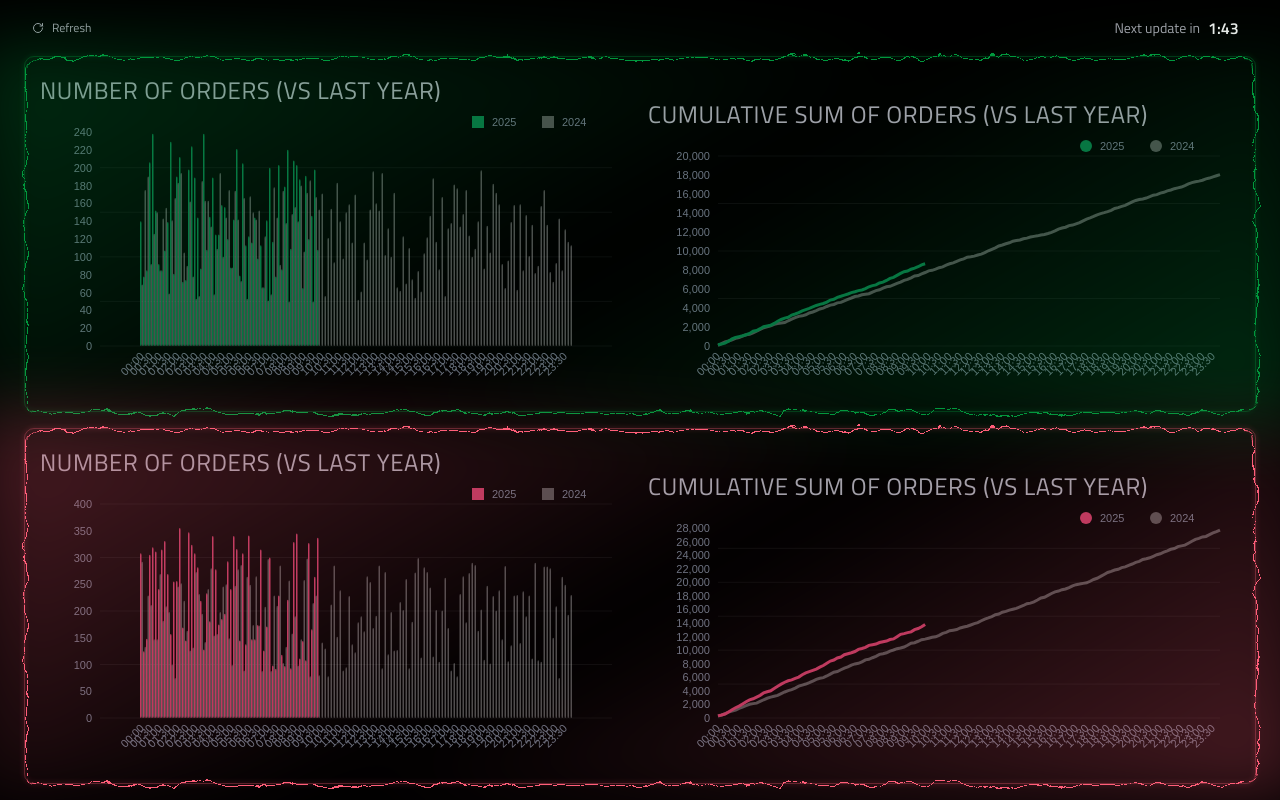
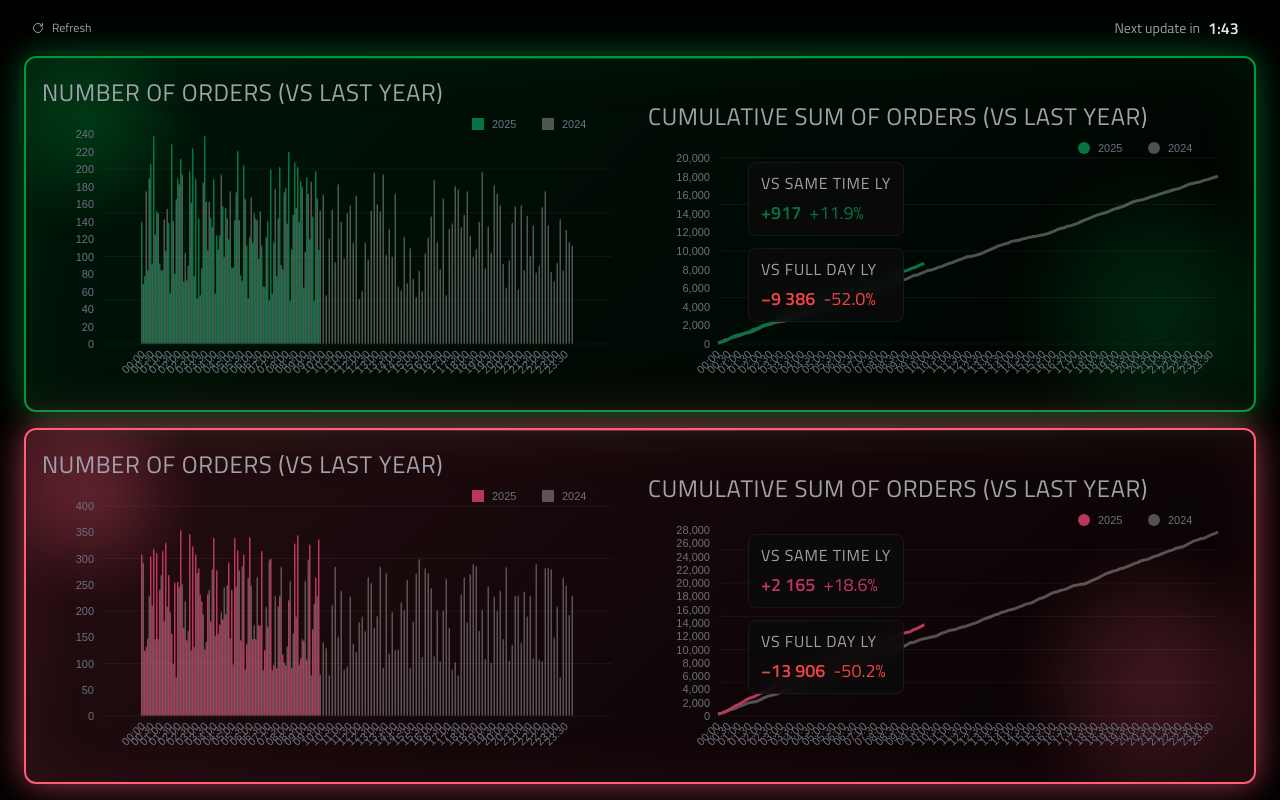
Before and after one commit to cdon-leo/shiny, a Next.js app: page / in a window 1280 px wide. Built offline with nearby package versions, Linux system fonts and the light colour scheme; no server answers.

Commit message:
A bit kinder animation on start page

```diff
--- a/src/app/(dashboard)/page.tsx
+++ b/src/app/(dashboard)/page.tsx
@@ -3,9 +3,9 @@
 import { RotateCw } from 'lucide-react';
 import { useDashboard } from '@/context/DashboardContext';
 import { BarChart } from '@/components/BarChart';
-import { LineChart } from '@/components/LineChart';
-import ElectricBorder from '@/components/ElectricBorder';
+import { LineChart, ComparisonStats } from '@/components/LineChart';
 import { BranchName } from '@/lib/colors';
+import { CoolBox } from '@/components/CoolBox';
 
 function formatCountdown(seconds: number): string {
   const mins = Math.floor(seconds / 60);
@@ -21,7 +21,20 @@ export default function ChartsPage() {
     error,
     triggerRefresh,
     nextUpdateCountdown,
+    latestInterval,
   } = useDashboard();
+
+  // Helper to get comparison stats for a branch
+  const getComparisonStats = (branchName: string): ComparisonStats | undefined => {
+    if (!latestInterval) return undefined;
+    const branchData = latestInterval.branches.find(b => b.branch === branchName);
+    if (!branchData) return undefined;
+    return {
+      cumulativeThisYear: branchData.cumulativeThisYear,
+      cumulativeLastYear: branchData.cumulativeLastYear,
+      cumulativeLastYearFullDay: branchData.cumulativeLastYearFullDay,
+    };
+  };
 
   // Initial loading state
   if (loadState === 'loading' && data.length === 0) {
@@ -79,32 +92,42 @@ export default function ChartsPage() {
       <div className="flex flex-col gap-4 flex-1 min-h-0">
         {/* CDON Row */}
         {cdonData && (
-          <ElectricBorder color="#00983D" speed={0.1} chaos={0.4} thickness={1} className="flex-1 min-h-0 p-4" style={{ borderRadius: '10px' }}>
+          <CoolBox color="#00983D">
             <div className="flex gap-4 h-full">
               <div className="flex-1 flex flex-col min-h-0 min-w-0">
                 <BarChart data={cdonData.barData} title={barChartTitle} branch={cdonData.branch as BranchName} />
               </div>
               <div className="flex-1 flex flex-col min-h-0 min-w-0">
                 <div className="h-5 mb-1" />
-                <LineChart data={cdonData.lineData} title={lineChartTitle} branch={cdonData.branch as BranchName} />
+                <LineChart
+                  data={cdonData.lineData}
+                  title={lineChartTitle}
+                  branch={cdonData.branch as BranchName}
+                  comparisonStats={getComparisonStats(cdonData.branch)}
+                />
               </div>
             </div>
-          </ElectricBorder>
+          </CoolBox>
         )}
 
         {/* Fyndiq Row */}
         {fyndiqData && (
-          <ElectricBorder color="#FF5E79" speed={0.1} chaos={0.4} thickness={1} className="flex-1 min-h-0 p-4" style={{ borderRadius: '10px' }}>
+          <CoolBox color="#FF5E79">
             <div className="flex gap-4 h-full">
               <div className="flex-1 flex flex-col min-h-0 min-w-0">
                 <BarChart data={fyndiqData.barData} title={barChartTitle} branch={fyndiqData.branch as BranchName} />
               </div>
               <div className="flex-1 flex flex-col min-h-0 min-w-0">
                 <div className="h-5 mb-1" />
-                <LineChart data={fyndiqData.lineData} title={lineChartTitle} branch={fyndiqData.branch as BranchName} />
+                <LineChart
+                  data={fyndiqData.lineData}
+                  title={lineChartTitle}
+                  branch={fyndiqData.branch as BranchName}
+                  comparisonStats={getComparisonStats(fyndiqData.branch)}
+                />
               </div>
             </div>
-          </ElectricBorder>
+          </CoolBox>
         )}
       </div>
     </div>
--- /dev/null
+++ b/src/components/CoolBox.css
@@ -0,0 +1,139 @@
+.cool-box {
+  position: relative;
+  overflow: hidden;
+  border-radius: 12px;
+  border: 2px solid var(--box-color);
+  background: linear-gradient(
+    135deg,
+    var(--box-color-18) 0%,
+    var(--box-color-08) 30%,
+    var(--box-color-04) 50%,
+    var(--box-color-08) 70%,
+    var(--box-color-15) 100%
+  );
+  background-size: 200% 200%;
+  animation: gradient-shift 6s ease-in-out infinite, glow-pulse 3s ease-in-out infinite;
+}
+
+@keyframes gradient-shift {
+  0%, 100% {
+    background-position: 0% 50%;
+  }
+  50% {
+    background-position: 100% 50%;
+  }
+}
+
+@keyframes glow-pulse {
+  0%, 100% {
+    box-shadow:
+      0 0 25px var(--box-color-40),
+      0 0 50px var(--box-color-20),
+      inset 0 0 60px var(--box-color-08);
+  }
+  50% {
+    box-shadow:
+      0 0 40px var(--box-color-60),
+      0 0 80px var(--box-color-30),
+      inset 0 0 80px var(--box-color-12);
+  }
+}
+
+/* Corner glow - top left */
+.cool-box-corner-tl {
+  position: absolute;
+  top: -40px;
+  left: -40px;
+  width: 200px;
+  height: 200px;
+  pointer-events: none;
+  background: radial-gradient(circle, var(--box-color-35) 0%, var(--box-color-15) 40%, transparent 70%);
+  filter: blur(20px);
+  animation: corner-pulse 4s ease-in-out infinite;
+}
+
+/* Corner glow - bottom right */
+.cool-box-corner-br {
+  position: absolute;
+  bottom: -60px;
+  right: -60px;
+  width: 320px;
+  height: 320px;
+  pointer-events: none;
+  background: radial-gradient(circle, var(--box-color-30) 0%, var(--box-color-12) 40%, transparent 60%);
+  filter: blur(25px);
+  animation: corner-pulse 4s ease-in-out infinite 2s;
+}
+
+@keyframes corner-pulse {
+  0%, 100% {
+    opacity: 0.8;
+    transform: scale(1);
+  }
+  50% {
+    opacity: 1;
+    transform: scale(1.1);
+  }
+}
+
+/* Shimmer effect */
+.cool-box-shimmer-container {
+  position: absolute;
+  inset: 0;
+  overflow: hidden;
+  pointer-events: none;
+  border-radius: 10px;
+}
+
+.cool-box-shimmer {
+  position: absolute;
+  top: 0;
+  left: -100%;
+  width: 100%;
+  height: 100%;
+  background: linear-gradient(
+    105deg,
+    transparent 15%,
+    var(--box-color-10) 30%,
+    var(--box-color-20) 50%,
+    var(--box-color-10) 70%,
+    transparent 85%
+  );
+  animation: shimmer 8s ease-in-out infinite;
+}
+
+@keyframes shimmer {
+  0% {
+    left: -100%;
+  }
+  40%, 100% {
+    left: 100%;
+  }
+}
+
+/* Top edge highlight */
+.cool-box-edge {
+  position: absolute;
+  top: 0;
+  left: 16px;
+  right: 16px;
+  height: 1px;
+  pointer-events: none;
+  background: linear-gradient(90deg, transparent, var(--box-color-60), transparent);
+  animation: edge-pulse 3s ease-in-out infinite;
+}
+
+@keyframes edge-pulse {
+  0%, 100% {
+    opacity: 0.6;
+  }
+  50% {
+    opacity: 1;
+  }
+}
+
+.cool-box-content {
+  position: relative;
+  z-index: 10;
+  height: 100%;
+}
--- /dev/null
+++ b/src/components/CoolBox.tsx
@@ -0,0 +1,64 @@
+'use client';
+
+import './CoolBox.css';
+
+interface CoolBoxProps {
+  children: React.ReactNode;
+  color: string;
+}
+
+// Convert hex to RGB
+function hexToRgb(hex: string): { r: number; g: number; b: number } {
+  const result = /^#?([a-f\d]{2})([a-f\d]{2})([a-f\d]{2})$/i.exec(hex);
+  return result
+    ? {
+        r: parseInt(result[1], 16),
+        g: parseInt(result[2], 16),
+        b: parseInt(result[3], 16),
+      }
+    : { r: 0, g: 0, b: 0 };
+}
+
+export function CoolBox({ children, color }: CoolBoxProps) {
+  const rgb = hexToRgb(color);
+
+  // Create CSS custom properties for the color at various opacities
+  const cssVars = {
+    '--box-color': color,
+    '--box-color-04': `rgba(${rgb.r}, ${rgb.g}, ${rgb.b}, 0.04)`,
+    '--box-color-08': `rgba(${rgb.r}, ${rgb.g}, ${rgb.b}, 0.08)`,
+    '--box-color-10': `rgba(${rgb.r}, ${rgb.g}, ${rgb.b}, 0.10)`,
+    '--box-color-12': `rgba(${rgb.r}, ${rgb.g}, ${rgb.b}, 0.12)`,
+    '--box-color-15': `rgba(${rgb.r}, ${rgb.g}, ${rgb.b}, 0.15)`,
+    '--box-color-18': `rgba(${rgb.r}, ${rgb.g}, ${rgb.b}, 0.18)`,
+    '--box-color-20': `rgba(${rgb.r}, ${rgb.g}, ${rgb.b}, 0.20)`,
+    '--box-color-30': `rgba(${rgb.r}, ${rgb.g}, ${rgb.b}, 0.30)`,
+    '--box-color-35': `rgba(${rgb.r}, ${rgb.g}, ${rgb.b}, 0.35)`,
+    '--box-color-40': `rgba(${rgb.r}, ${rgb.g}, ${rgb.b}, 0.40)`,
+    '--box-color-60': `rgba(${rgb.r}, ${rgb.g}, ${rgb.b}, 0.60)`,
+  } as React.CSSProperties;
+
+  return (
+    <div
+      className="cool-box flex-1 min-h-0 p-4"
+      style={cssVars}
+    >
+      {/* Corner glows */}
+      <div className="cool-box-corner-tl" />
+      <div className="cool-box-corner-br" />
+
+      {/* Shimmer effect */}
+      <div className="cool-box-shimmer-container">
+        <div className="cool-box-shimmer" />
+      </div>
+
+      {/* Top edge highlight */}
+      <div className="cool-box-edge" />
+
+      {/* Content */}
+      <div className="cool-box-content">
+        {children}
+      </div>
+    </div>
+  );
+}
--- a/src/components/LineChart.tsx
+++ b/src/components/LineChart.tsx
@@ -13,15 +13,33 @@ export interface LineChartSeries {
   data: LineChartDataPoint[];
 }
 
+export interface ComparisonStats {
+  cumulativeThisYear: number;
+  cumulativeLastYear: number;
+  cumulativeLastYearFullDay: number;
+}
+
 interface LineChartProps {
   data: LineChartSeries[];
   title: string;
   branch: BranchName;
+  comparisonStats?: ComparisonStats;
 }
 
 const currentYear = new Date().getFullYear();
 
-export function LineChart({ data, title, branch }: LineChartProps) {
+// Format number with thousand separators
+function formatNumber(num: number): string {
+  return new Intl.NumberFormat('sv-SE').format(Math.round(num));
+}
+
+// Format percentage with sign
+function formatPercent(num: number): string {
+  const sign = num >= 0 ? '+' : '';
+  return `${sign}${num.toFixed(1)}%`;
+}
+
+export function LineChart({ data, title, branch, comparisonStats }: LineChartProps) {
   const branchColors = getBranchColors(branch);
   const secondaryColor = getSecondaryColor();
 
@@ -39,12 +57,71 @@ export function LineChart({ data, title, branch }: LineChartProps) {
   }, [] as string[]);
   const tickValues = allXValues.filter((_, index) => index % 3 === 0);
 
+  // Calculate comparison values
+  const vsSameTimeDiff = comparisonStats
+    ? comparisonStats.cumulativeThisYear - comparisonStats.cumulativeLastYear
+    : null;
+  const vsSameTimePct = comparisonStats && comparisonStats.cumulativeLastYear > 0
+    ? ((comparisonStats.cumulativeThisYear - comparisonStats.cumulativeLastYear) / comparisonStats.cumulativeLastYear) * 100
+    : null;
+  const vsFullDayDiff = comparisonStats
+    ? comparisonStats.cumulativeThisYear - comparisonStats.cumulativeLastYearFullDay
+    : null;
+  const vsFullDayPct = comparisonStats && comparisonStats.cumulativeLastYearFullDay > 0
+    ? ((comparisonStats.cumulativeThisYear - comparisonStats.cumulativeLastYearFullDay) / comparisonStats.cumulativeLastYearFullDay) * 100
+    : null;
+
   return (
     <div className="flex flex-col gap-1 flex-1 min-h-0">
       <h3 className="text-[1.5rem] font-medium text-text-secondary uppercase tracking-wide m-0">
         {title}
       </h3>
-      <div className="flex-1 min-h-0 w-full">
+      <div className="flex-1 min-h-0 w-full relative">
+        {/* Comparison stats overlay */}
+        {comparisonStats && (
+          <div className="absolute top-6 left-25 z-10 flex flex-col gap-3 pointer-events-none">
+            {/* vs Same Time Last Year */}
+            <div className="bg-background/80 backdrop-blur-sm rounded-md px-3 py-2 border border-border/50">
+              <div className="uppercase tracking-wider text-text-secondary mb-1">
+                vs Same Time LY
+              </div>
+              <div className="flex items-baseline gap-2">
+                <span
+                  className="text-lg font-semibold tabular-nums"
+                  style={{ color: vsSameTimeDiff !== null && vsSameTimeDiff >= 0 ? branchColors.primary : '#ef4444' }}
+                >
+                  {vsSameTimeDiff !== null ? (vsSameTimeDiff >= 0 ? '+' : '') + formatNumber(vsSameTimeDiff) : '—'}
+                </span>
+                <span
+                  className="text-lg font-medium tabular-nums"
+                  style={{ color: vsSameTimePct !== null && vsSameTimePct >= 0 ? branchColors.primary : '#ef4444' }}
+                >
+                  {vsSameTimePct !== null ? formatPercent(vsSameTimePct) : ''}
+                </span>
+              </div>
+            </div>
+            {/* vs Full Day Last Year */}
+            <div className="bg-background/80 backdrop-blur-sm rounded-md px-3 py-2 border border-border/50">
+              <div className="uppercase tracking-wider text-text-secondary mb-1">
+                vs Full Day LY
+              </div>
+              <div className="flex items-baseline gap-2">
+                <span
+                  className="text-lg font-semibold tabular-nums"
+                  style={{ color: vsFullDayDiff !== null && vsFullDayDiff >= 0 ? branchColors.primary : '#ef4444' }}
+                >
+                  {vsFullDayDiff !== null ? (vsFullDayDiff >= 0 ? '+' : '') + formatNumber(vsFullDayDiff) : '—'}
+                </span>
+                <span
+                  className="text-lg font-medium tabular-nums"
+                  style={{ color: vsFullDayPct !== null && vsFullDayPct >= 0 ? branchColors.primary : '#ef4444' }}
+                >
+                  {vsFullDayPct !== null ? formatPercent(vsFullDayPct) : ''}
+                </span>
+              </div>
+            </div>
+          </div>
+        )}
         <ResponsiveLine
           data={data}
           margin={{ top: 20, right: 20, bottom: 50, left: 70 }}
```
